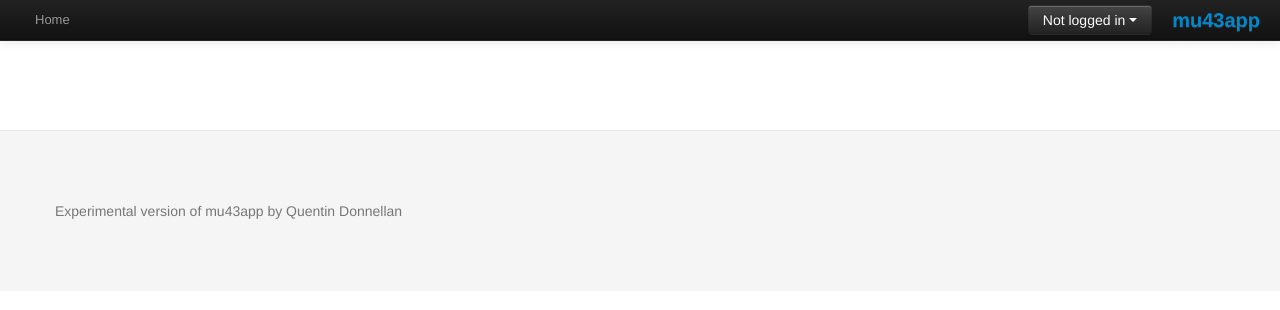
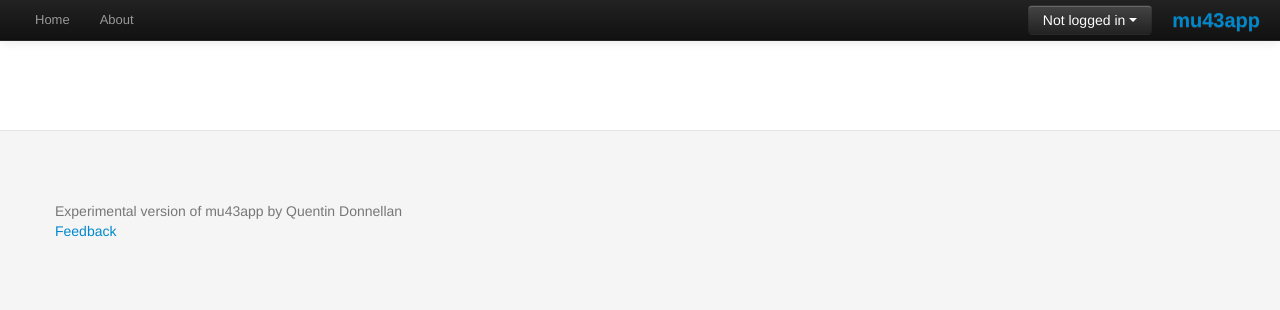
Before and after one commit to qdonnellan/speculess, a Python web app: template templates/base.html in a window 1280 px wide. Shown: the top 310 px of the page. Run offline with Jinja, Linux system fonts and the light colour scheme; the template is opened without the code that fills it, so the values that code supplies are empty; some libraries are stand-ins or nearby versions; some web fonts are replaced.

Commit message:
added feedback modal, about page

```diff
--- a/main.py
+++ b/main.py
@@ -69,6 +69,10 @@ class userProfile(MainHandler):
         else:
             self.redirect('/authenticate?error=you must be logged in for that')
 
+class aboutPage(MainHandler):
+    def get(self):
+        self.render('about.html', aboutActive = 'active')
+
 class userAuth(MainHandler):
     def get(self):
         newAccountSetup = self.request.get('setup')
@@ -92,5 +96,6 @@ app = webapp2.WSGIApplication([
     ('/like/lens/(\w+)/(\w+)', likeLens),
     ('/profile', userProfile),
     ('/myBag', lensBag),
+    ('/about', aboutPage),
     ('.*', MainPage),
     ],debug=True)
--- a/templates/base.html
+++ b/templates/base.html
@@ -44,6 +44,7 @@
 					<div class="nav-collapse collapse">
 						<ul class="nav">
 							<li class="{{homeActive}}"><a href="/">Home</a></li>
+							<li class="{{aboutActive}}"><a href="/about">About</a></li>
 						</ul>
 					</div><!--/.nav-collapse -->
 				</div>
@@ -58,6 +59,24 @@
 				<p class="muted">
 					Experimental version of mu43app by Quentin Donnellan
 				</p>
+				<!-- Button to trigger modal -->
+				<a href="#myModal1" role="button" data-toggle="modal">Feedback</a>
+
+				<!-- Modal -->
+				<div id="myModal1" class="modal hide fade" tabindex="-1" role="dialog" aria-labelledby="myModalLabel1" aria-hidden="true">
+					<div class="modal-header">
+						<button type="button" class="close" data-dismiss="modal" aria-hidden="true">×</button>
+						<h3 id="myModalLabel1">Feedback</h3>
+					</div>
+					<div class="modal-body">
+						<p>Noticed something wrong with the site? Have suggestions for new features? Do you really like something about this site? Help us out with your feedback!</p>
+
+						<code>this feature coming soon...</code>
+					</div>
+					<div class="modal-footer">
+						<button class="btn" data-dismiss="modal" aria-hidden="true">Close</button>
+					</div>
+				</div>
 			</div>
 		</footer>
 
```
